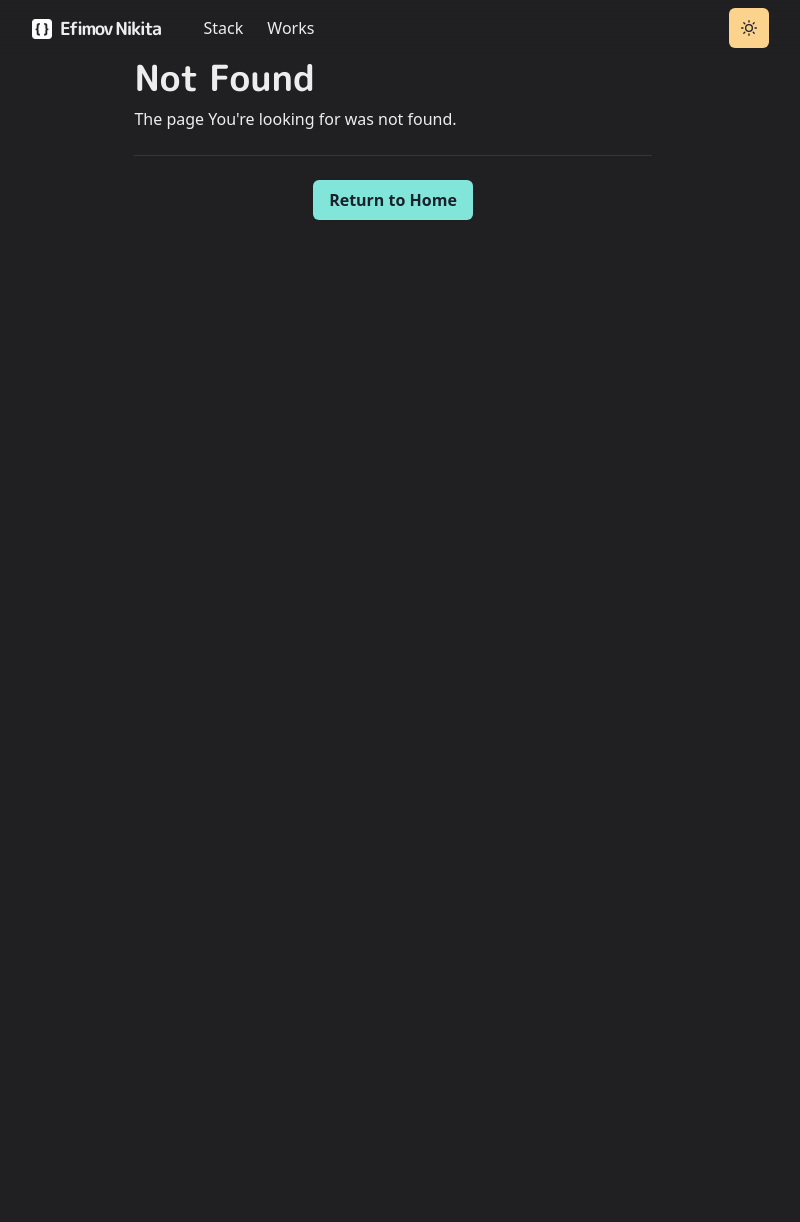
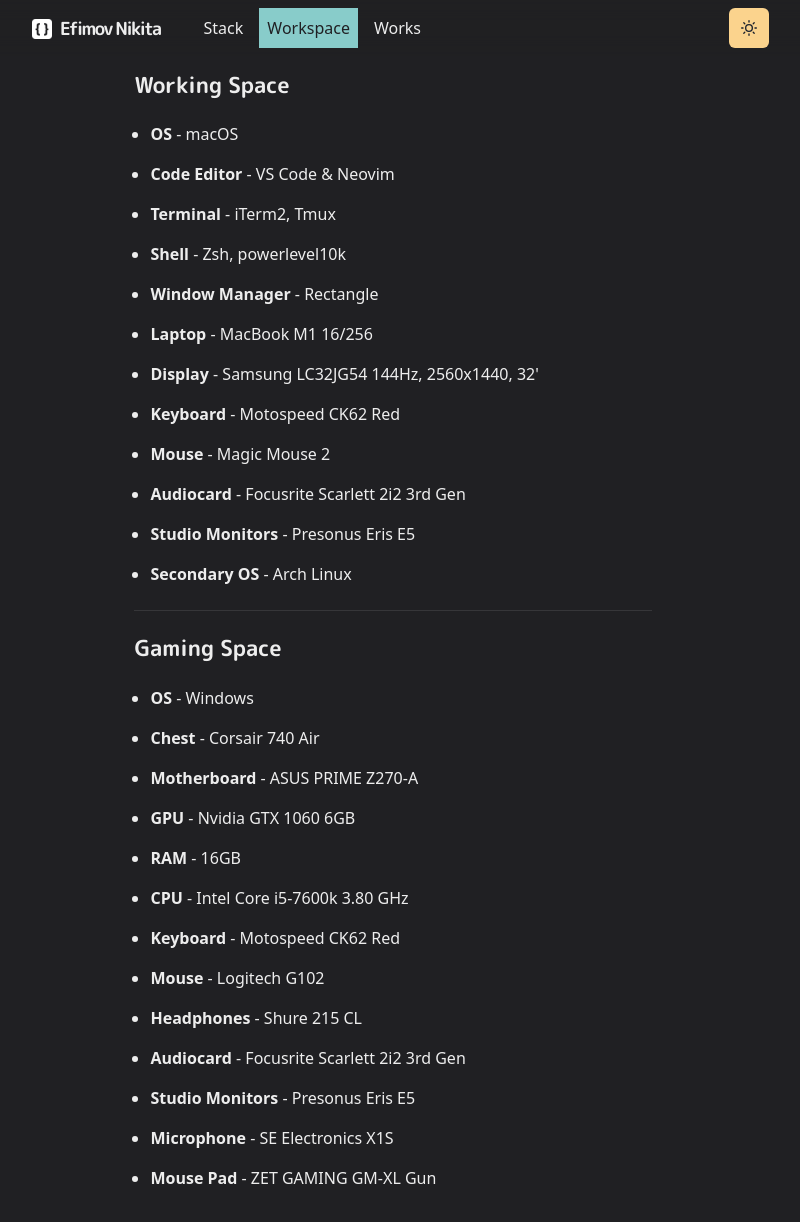
Before and after one commit to IcyKit/Personal-Website, a Next.js app: page /workspace in a window 1280 px wide. Before the commit this address had no page. Shown: the top 1222 px of the page, without its empty margins (247-1047 px from the left). Before the commit the page ends 800 px from the top, so only its background shows below. Built offline with nearby package versions, Linux system fonts and the light colour scheme.

Commit message:
Updated: workspace tab added

```diff
--- a/components/navbar.js
+++ b/components/navbar.js
@@ -1,49 +1,79 @@
-import Logo from './logo';
-import NextLink from 'next/link'
+import Logo from "./logo";
+import NextLink from "next/link";
 
 import {
-  Container, Box, Link, Stack, Heading, Flex, Menu, MenuItem,
-  MenuList, MenuButton, IconButton, useColorModeValue
-} from '@chakra-ui/react'
+  Container,
+  Box,
+  Link,
+  Stack,
+  Heading,
+  Flex,
+  Menu,
+  MenuItem,
+  MenuList,
+  MenuButton,
+  IconButton,
+  useColorModeValue,
+} from "@chakra-ui/react";
 
-import {HamburgerIcon} from '@chakra-ui/icons'
+import { HamburgerIcon } from "@chakra-ui/icons";
 
-import ThemeToggleButton from './theme-toggle-button';
+import ThemeToggleButton from "./theme-toggle-button";
 
-const LinkItem = ({href, path, children}) => {
-  const active = path === href
-  const inactiveColor = useColorModeValue('gray200', 'whiteAlpha.900')
+const LinkItem = ({ href, path, children }) => {
+  const active = path === href;
+  const inactiveColor = useColorModeValue("gray200", "whiteAlpha.900");
   return (
     <NextLink href={href}>
       <Link
-      p={2}
-      bg={active ? 'glassTeal' : undefined}
-      color={active ? '#202023' : inactiveColor}>
+        p={2}
+        bg={active ? "glassTeal" : undefined}
+        color={active ? "#202023" : inactiveColor}
+      >
         {children}
       </Link>
     </NextLink>
-  )
-}
+  );
+};
 
-const Navbar = props => {
-  const { path } = props
+const Navbar = (props) => {
+  const { path } = props;
   return (
     <Box
-    position="fixed"
-    as="nav"
-    w="100%"
-    bg={useColorModeValue('#ffffff40', '#20202380')}
-    style={{backdropFilter: 'blur(10px)'}}
-    zIndex={1} {...props}>
-      <Container display="flex" p={2} maxW="container.md" wrap="wrap" align="Center" justifyContent="space-between">
+      position="fixed"
+      as="nav"
+      w="100%"
+      bg={useColorModeValue("#ffffff40", "#20202380")}
+      style={{ backdropFilter: "blur(10px)" }}
+      zIndex={1}
+      {...props}
+    >
+      <Container
+        display="flex"
+        p={2}
+        maxW="container.md"
+        wrap="wrap"
+        align="Center"
+        justifyContent="space-between"
+      >
         <Flex align="center" mr={5}>
-          <Heading as="h1" size="lg" letterSpacing={'tighter'}>
+          <Heading as="h1" size="lg" letterSpacing={"tighter"}>
             <Logo />
           </Heading>
         </Flex>
-        <Stack direction={{base: 'column', md: 'row'}} display={{base: 'none', md: 'flex'}} width={{base: 'full', md: 'auto'}} alignItems="center" flexGrow={1} mt={{base: 4, nmd: 0}}>
+        <Stack
+          direction={{ base: "column", md: "row" }}
+          display={{ base: "none", md: "flex" }}
+          width={{ base: "full", md: "auto" }}
+          alignItems="center"
+          flexGrow={1}
+          mt={{ base: 4, nmd: 0 }}
+        >
           <LinkItem href="/stack" path={path}>
             Stack
+          </LinkItem>
+          <LinkItem href="/workspace" path={path}>
+            Workspace
           </LinkItem>
           <LinkItem href="/works" path={path}>
             Works
@@ -52,9 +82,14 @@ const Navbar = props => {
 
         <Box flex={1} align="right">
           <ThemeToggleButton />
-          <Box ml={2} display={{base: 'inline-block', md: 'none'}}>
+          <Box ml={2} display={{ base: "inline-block", md: "none" }}>
             <Menu>
-              <MenuButton as={IconButton} icon={<HamburgerIcon/>} variant="outline" aria-label="Options" />
+              <MenuButton
+                as={IconButton}
+                icon={<HamburgerIcon />}
+                variant="outline"
+                aria-label="Options"
+              />
               <MenuList>
                 <NextLink href="/" passHref>
                   <MenuItem as={Link}>About</MenuItem>
@@ -71,7 +106,7 @@ const Navbar = props => {
         </Box>
       </Container>
     </Box>
-  )
-}
+  );
+};
 
 export default Navbar;
--- /dev/null
+++ b/pages/workspace.js
@@ -0,0 +1,117 @@
+import {
+  Container,
+  Heading,
+  SimpleGrid,
+  Divider,
+  List,
+  ListItem,
+  ListIcon,
+  UnorderedList,
+} from "@chakra-ui/react";
+import Section from "../components/section";
+import Layout from "../components/layouts/article";
+
+const Stack = () => {
+  return (
+    <Layout title="Stack">
+      <Container mt={4}>
+        <Section delay={0.2}>
+          <Heading Heading as="h3" fontSize={22}>
+            Working Space
+          </Heading>
+        </Section>
+        <Section delay={0.2}>
+          <UnorderedList spacing={4} fontSize={16}>
+            <ListItem>
+              <b>OS</b> - macOS
+            </ListItem>
+            <ListItem>
+              <b>Code Editor</b> - VS Code & Neovim
+            </ListItem>
+            <ListItem>
+              <b>Terminal</b> - iTerm2, Tmux
+            </ListItem>
+            <ListItem>
+              <b>Shell</b> - Zsh, powerlevel10k
+            </ListItem>
+            <ListItem>
+              <b>Window Manager</b> - Rectangle
+            </ListItem>
+            <ListItem>
+              <b>Laptop</b> - MacBook M1 16/256
+            </ListItem>
+            <ListItem>
+              <b>Display</b> - Samsung LC32JG54 144Hz, 2560x1440, 32'
+            </ListItem>
+            <ListItem>
+              <b>Keyboard</b> - Motospeed CK62 Red
+            </ListItem>
+            <ListItem>
+              <b>Mouse</b> - Magic Mouse 2
+            </ListItem>
+            <ListItem>
+              <b>Audiocard</b> - Focusrite Scarlett 2i2 3rd Gen
+            </ListItem>
+            <ListItem>
+              <b>Studio Monitors</b> - Presonus Eris E5
+            </ListItem>
+            <ListItem>
+              <b>Secondary OS</b> - Arch Linux
+            </ListItem>
+          </UnorderedList>
+        </Section>
+        <Section delay={0.6}>
+          <Divider my={6} />
+          <Heading Heading as="h3" fontSize={22}>
+            Gaming Space
+          </Heading>
+        </Section>
+        <Section delay={0.6}>
+          <UnorderedList spacing={4} fontSize={16}>
+            <ListItem>
+              <b>OS</b> - Windows
+            </ListItem>
+            <ListItem>
+              <b>Chest</b> - Corsair 740 Air
+            </ListItem>
+            <ListItem>
+              <b>Motherboard</b> - ASUS PRIME Z270-A
+            </ListItem>
+            <ListItem>
+              <b>GPU</b> - Nvidia GTX 1060 6GB
+            </ListItem>
+            <ListItem>
+              <b>RAM</b> - 16GB
+            </ListItem>
+            <ListItem>
+              <b>СPU</b> - Intel Core i5-7600k 3.80 GHz
+            </ListItem>
+            <ListItem>
+              <b>Keyboard</b> - Motospeed CK62 Red
+            </ListItem>
+            <ListItem>
+              <b>Mouse</b> - Logitech G102
+            </ListItem>
+            <ListItem>
+              <b>Headphones</b> - Shure 215 CL
+            </ListItem>
+            <ListItem>
+              <b>Audiocard</b> - Focusrite Scarlett 2i2 3rd Gen
+            </ListItem>
+            <ListItem>
+              <b>Studio Monitors</b> - Presonus Eris E5
+            </ListItem>
+            <ListItem>
+              <b>Microphone</b> - SE Electronics X1S
+            </ListItem>
+            <ListItem>
+              <b>Mouse Pad</b> - ZET GAMING GM-XL Gun
+            </ListItem>
+          </UnorderedList>
+        </Section>
+      </Container>
+    </Layout>
+  );
+};
+
+export default Stack;
```
